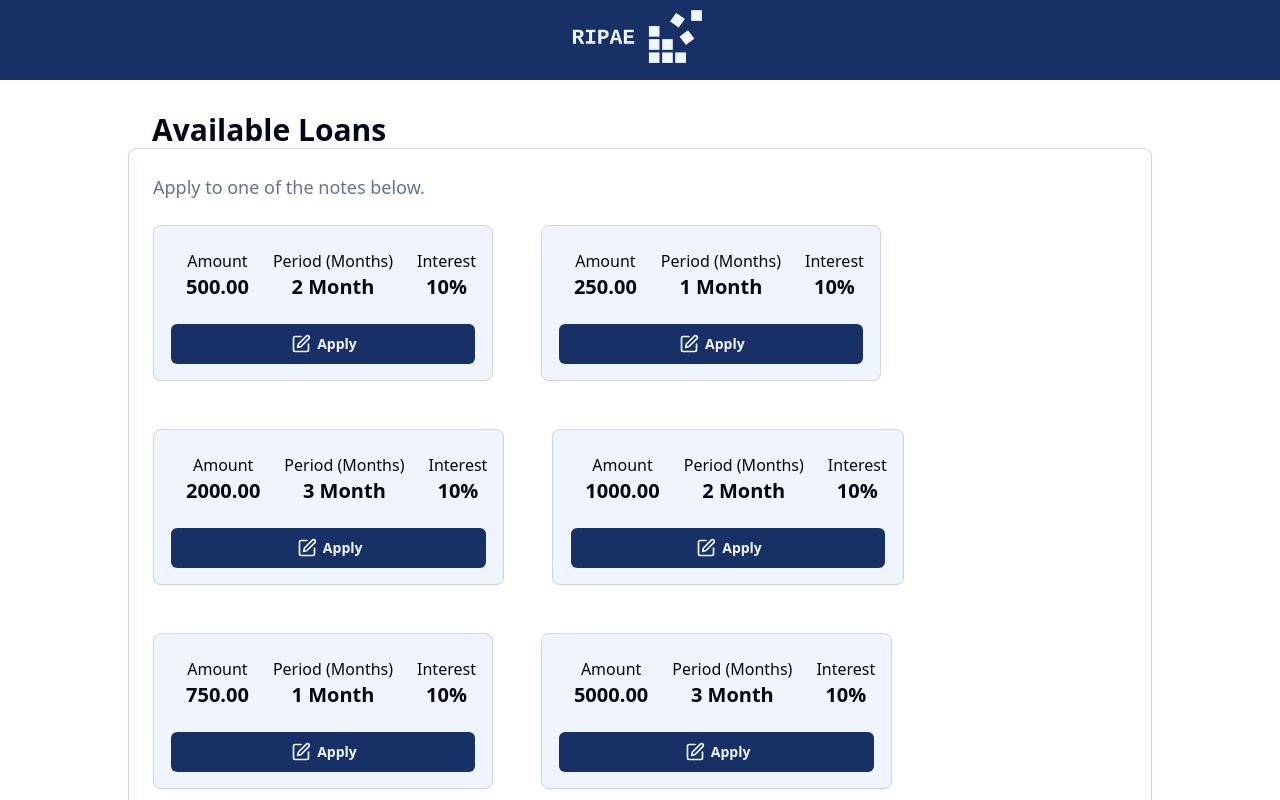
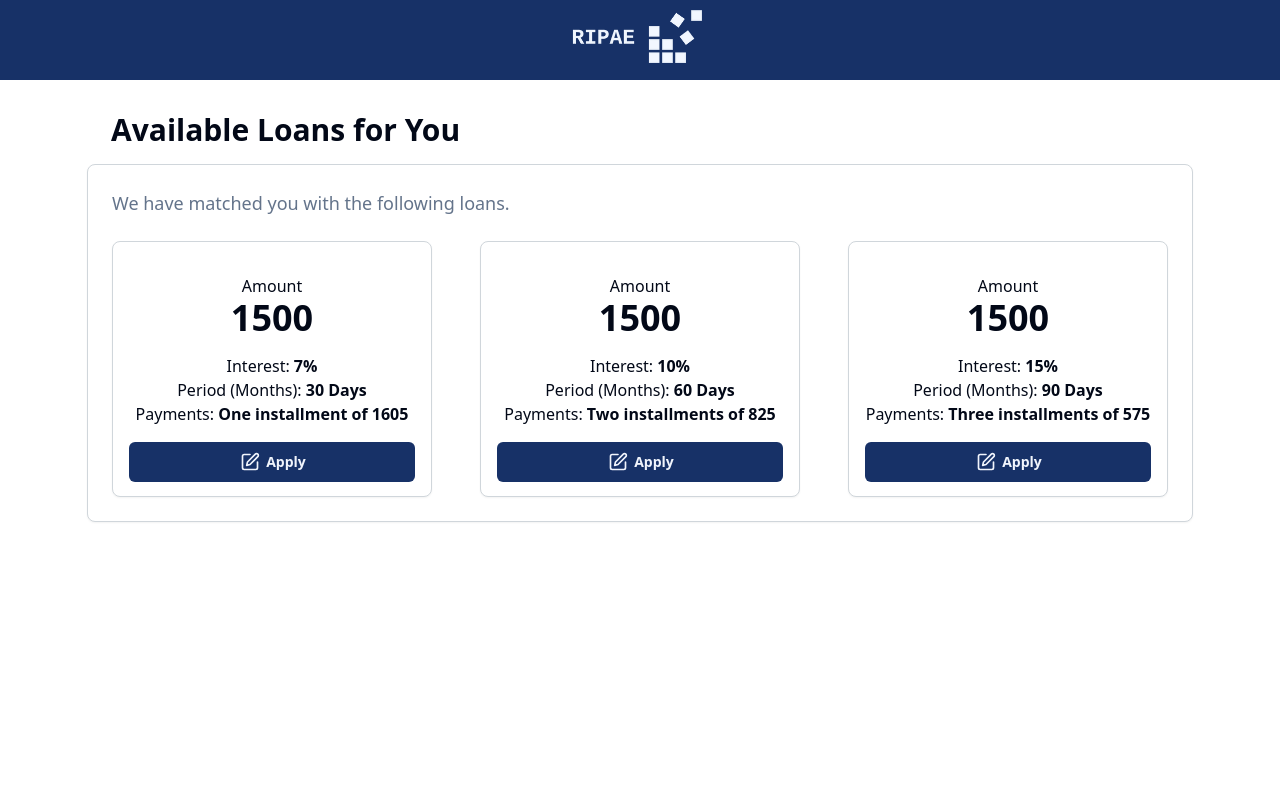
Before and after one commit to josemendezt/ripae, a Next.js app: page /notesList in a window 1280 px wide. Shown: the top 800 px of the page. Built offline with nearby package versions, Linux system fonts and the light colour scheme.

Commit message:
update ripae

```diff
--- a/src/app/(external)/notesList/ApplyButton.tsx
+++ b/src/app/(external)/notesList/ApplyButton.tsx
@@ -6,7 +6,7 @@ import React from 'react';
 
 function ApplyButton() {
   return (
-    <Link href="/signUp/borrower/personal">
+    <Link href="/dashboardBorrower">
       <Button className="w-[90%] mb-4 font-bold">
         <SquarePen className="h-5 mr-1" />
         Apply
--- a/src/app/(external)/notesList/page.tsx
+++ b/src/app/(external)/notesList/page.tsx
@@ -12,86 +12,37 @@ import ApplyButton from './ApplyButton';
 function NotesList() {
   const notes = [
     {
-      value: 500,
-      interest: '10%',
-      period: '2 Month',
+      value: 1500,
+      interest: '7%',
+      period: '30 Days',
+      monthlyAmount: 'One installment of 1605',
       id: 1,
     },
     {
-      value: 250,
+      value: 1500,
       interest: '10%',
-      period: '1 Month',
+      period: '60 Days',
+      monthlyAmount: 'Two installments of 825',
       id: 2,
     },
     {
-      value: 2000,
-      interest: '10%',
-      period: '3 Month',
+      value: 1500,
+      interest: '15%',
+      period: '90 Days',
+      monthlyAmount: 'Three installments of 575',
       id: 3,
-    },
-    {
-      value: 1000,
-      interest: '10%',
-      period: '2 Month',
-      id: 4,
-    },
-    {
-      value: 750,
-      interest: '10%',
-      period: '1 Month',
-      id: 5,
-    },
-    {
-      value: 5000,
-      interest: '10%',
-      period: '3 Month',
-      id: 6,
-    },
-    {
-      value: 500,
-      interest: '10%',
-      period: '1 Month',
-      id: 4,
-    },
-    {
-      value: 250,
-      interest: '10%',
-      period: '1 Month',
-      id: 5,
-    },
-    {
-      value: 500,
-      interest: '10%',
-      period: '2 Month',
-      id: 6,
-    },
-    {
-      value: 500,
-      interest: '10%',
-      period: '3 Month',
-      id: 4,
-    },
-    {
-      value: 2000,
-      interest: '10%',
-      period: '3 Month',
-      id: 5,
-    },
-    {
-      value: 500,
-      interest: '10%',
-      period: '1 Month',
-      id: 6,
     },
   ];
 
   return (
-    <div className="h-full w-[80%] mx-auto mt-8 ">
-      <h1 className="text-3xl font-semibold ml-6">Available Loans</h1>
-      <Card className="pb-16">
+    <div className="h-full w-fit mx-auto mt-8 ">
+      <h1 className="text-3xl font-semibold ml-6 mb-4">
+        Available Loans for You
+      </h1>
+      <Card>
         <CardHeader>
           <CardDescription className="text-lg">
-            Apply to one of the notes below.
+            We have matched you with the following loans.
           </CardDescription>
         </CardHeader>
         <CardContent>
@@ -99,32 +50,28 @@ function NotesList() {
             <div className="text-center">
               <div className="flex flex-wrap gap-12  space-around items-center">
                 {notes?.map((note) => (
-                  <Card key={note.id} className="bg-secondary">
-                    <div className="flex space-between items-center gap-6 h-[98px] px-4">
-                      <div className="ml-4">
-                        <div>Amount</div>
-                        <div className="text-xl font-bold">
-                          {note.value.toFixed(2)}
-                        </div>
+                  <Card
+                    key={note.id}
+                    className="w-80 h-64 flex flex-col justify-between gap-4 pt-8"
+                  >
+                    <div>
+                      <div>Amount</div>
+                      <div className="text-4xl font-bold">
+                        {note.value}
+                      </div>
+                    </div>
+                    <div>
+                      <div>
+                        Interest: <strong>{note.interest}</strong>
                       </div>
                       <div>
-                        <div>Period (Months)</div>
-                        <div className="text-xl font-bold">
-                          {note.period}
-                        </div>
+                        Period (Months):{' '}
+                        <strong>{note.period}</strong>
                       </div>
                       <div>
-                        <div>Interest</div>
-                        <div className="text-xl font-bold">
-                          {note.interest}
-                        </div>
+                        Payments:{' '}
+                        <strong>{note.monthlyAmount}</strong>
                       </div>
-                      {/* {notes.length > 1 && (
-                          <div className="mx-auto p-5 hover:bg-muted-foreground  relative left-4 border border-primary bg-primary text-secondary cursor-pointer flex flex-col justify-center rounded-r-lg">
-                            <Label className="mb-1">Apply</Label>
-                            <SquarePen className="h-8 ml-2" />
-                          </div>
-                        )} */}
                     </div>
                     <ApplyButton />
                   </Card>
--- a/src/app/(external)/signUp/borrower/[step]/employmentInfo.tsx
+++ b/src/app/(external)/signUp/borrower/[step]/employmentInfo.tsx
@@ -39,6 +39,15 @@ export default function EmploymentInfo() {
           />
         </div>
         <div className="space-y-2">
+          <Label htmlFor="jobTime">
+            How much time do you have in your current job?
+          </Label>
+          <Input
+            id="jobTime"
+            placeholder="Enter your time at your current job"
+          />
+        </div>
+        <div className="space-y-2">
           <Label htmlFor="livingSituation">Living Situation</Label>
           <Select>
             <SelectTrigger id="livingSituation">
@@ -51,6 +60,15 @@ export default function EmploymentInfo() {
               <SelectItem value="other">Other</SelectItem>
             </SelectContent>
           </Select>
+        </div>
+        <div className="space-y-2">
+          <Label htmlFor="addressTime">
+            How long have you lived at your current address?
+          </Label>
+          <Input
+            id="addressTime"
+            placeholder="Enter your time at your current address"
+          />
         </div>
       </CardContent>
       <CardFooter className="mt-16">
--- a/src/app/(external)/signUp/borrower/[step]/loanInfo.tsx
+++ b/src/app/(external)/signUp/borrower/[step]/loanInfo.tsx
@@ -70,11 +70,9 @@ export default function LoanInfo() {
               <SelectValue placeholder="Select" />
             </SelectTrigger>
             <SelectContent position="popper">
-              <SelectItem value="low">Low</SelectItem>
-              <SelectItem value="medium-low">Medium-Low</SelectItem>
-              <SelectItem value="medium">Medium</SelectItem>
-              <SelectItem value="medium-high">Medium-High</SelectItem>
-              <SelectItem value="high">High</SelectItem>
+              <SelectItem value="30">30 Days</SelectItem>
+              <SelectItem value="60">60 Days</SelectItem>
+              <SelectItem value="90">90 Days</SelectItem>
             </SelectContent>
           </Select>
         </div>
@@ -92,7 +90,7 @@ export default function LoanInfo() {
         <Button
           className="ml-auto w-32"
           onClick={() => {
-            router.push('/dashboardBorrower');
+            router.push('/notesList');
           }}
         >
           Next
--- a/src/app/(external)/signUp/investor/[step]/GoalsInfo.tsx
+++ b/src/app/(external)/signUp/investor/[step]/GoalsInfo.tsx
@@ -24,18 +24,22 @@ export default function GoalsInfo() {
   return (
     <Card className="w-full max-w-2xl ">
       <CardHeader>
-        <CardTitle>Step 4: Risk Tolerance</CardTitle>
+        <CardTitle>Step 4: Goals and Risk Tolerance</CardTitle>
         <CardDescription>
-          Please fill in the fields below with your risk tolerance
+          Please fill in the fields below with your goals and risk
+          tolerance
         </CardDescription>
       </CardHeader>
       <CardContent className="space-y-4">
-        {/* <div className="space-y-2">
+        <div className="space-y-2">
           <Label htmlFor="investmentGoals">
             What are your short-term and long-term investment goals?
           </Label>
-          <div />
-        </div> */}
+          <Input
+            id="investmentGoals"
+            placeholder="Enter your goals"
+          />
+        </div>
         <div className="space-y-2">
           <Label htmlFor="riskTolerance">
             How would you describe your risk tolerance?
@@ -53,12 +57,12 @@ export default function GoalsInfo() {
             </SelectContent>
           </Select>
         </div>
-        {/* <div className="space-y-2">
+        <div className="space-y-2">
           <Label htmlFor="liquidity">
             How important is liquidity to you in your investments?
           </Label>
           <Input id="liquidity" placeholder="Enter your preference" />
-        </div> */}
+        </div>
       </CardContent>
       <CardFooter className="mt-8">
         <Button
--- a/src/app/(external)/signUp/investor/[step]/financialInfo.tsx
+++ b/src/app/(external)/signUp/investor/[step]/financialInfo.tsx
@@ -42,10 +42,27 @@ export default function FinancialInfo() {
           />
         </div>
         <div className="space-y-2">
+          <Label htmlFor="income">Liabilities</Label>
+          <Input
+            id="income"
+            placeholder="Enter your liabilities"
+            type="number"
+          />
+        </div>
+        <div className="space-y-2">
           <Label htmlFor="occupation">Occupation</Label>
           <Input
             id="occupation"
             placeholder="Enter your occupation"
+          />
+        </div>
+        <div className="space-y-2">
+          <Label htmlFor="jobTime">
+            How much time do you have in your current job?
+          </Label>
+          <Input
+            id="jobTime"
+            placeholder="Enter your time at your current job"
           />
         </div>
       </CardContent>
--- a/src/app/(internal)/dashboardBorrower/loanBreakdown.tsx
+++ b/src/app/(internal)/dashboardBorrower/loanBreakdown.tsx
@@ -12,10 +12,10 @@ function loanBreakdown() {
             Current monthly payment
           </h2>
           <p className="text-2xl font-bold text-gray-900 mt-1">
-            $100
+            $575
           </p>
         </div>
-        <Button className="w-24">Pay</Button>
+        {/* <Button className="w-24">Pay</Button> */}
       </div>
       <div className="mt-6">
         <div className="flex justify-between items-center">
@@ -26,21 +26,21 @@ function loanBreakdown() {
         </div>
         <div className="mt-3">
           <div className="w-full h-3 bg-gray-200 rounded-full">
-            <div className="h-3 bg-green-500 rounded-full w-[66%]" />
+            <div className="h-3 bg-green-500 rounded-full w-[33%]" />
           </div>
           <div className="flex justify-center mt-2">
-            <p className="text-2xl font-bold text-gray-900">$2000</p>
+            <p className="text-2xl font-bold text-gray-900">$1500</p>
           </div>
           <div className="text-center">
-            <p className="text-sm text-gray-600">66% paid</p>
+            <p className="text-sm text-gray-600">33% paid</p>
           </div>
         </div>
       </div>
       <div className="mt-6">
         <h3 className="text-lg font-semibold text-gray-900">
-          Outstanding payment
+          Interest
         </h3>
-        <p className="text-2xl font-bold text-gray-900 mt-1">$180</p>
+        <p className="text-2xl font-bold text-gray-900 mt-1">15%</p>
       </div>
     </div>
   );
```
Also changed, not shown: src/app/(external)/signUp/investor/[step]/investmentInfo.tsx (+76 -14 lines), src/app/(internal)/dashboardBorrower/recentTransactions.tsx (+19 -25 lines).
